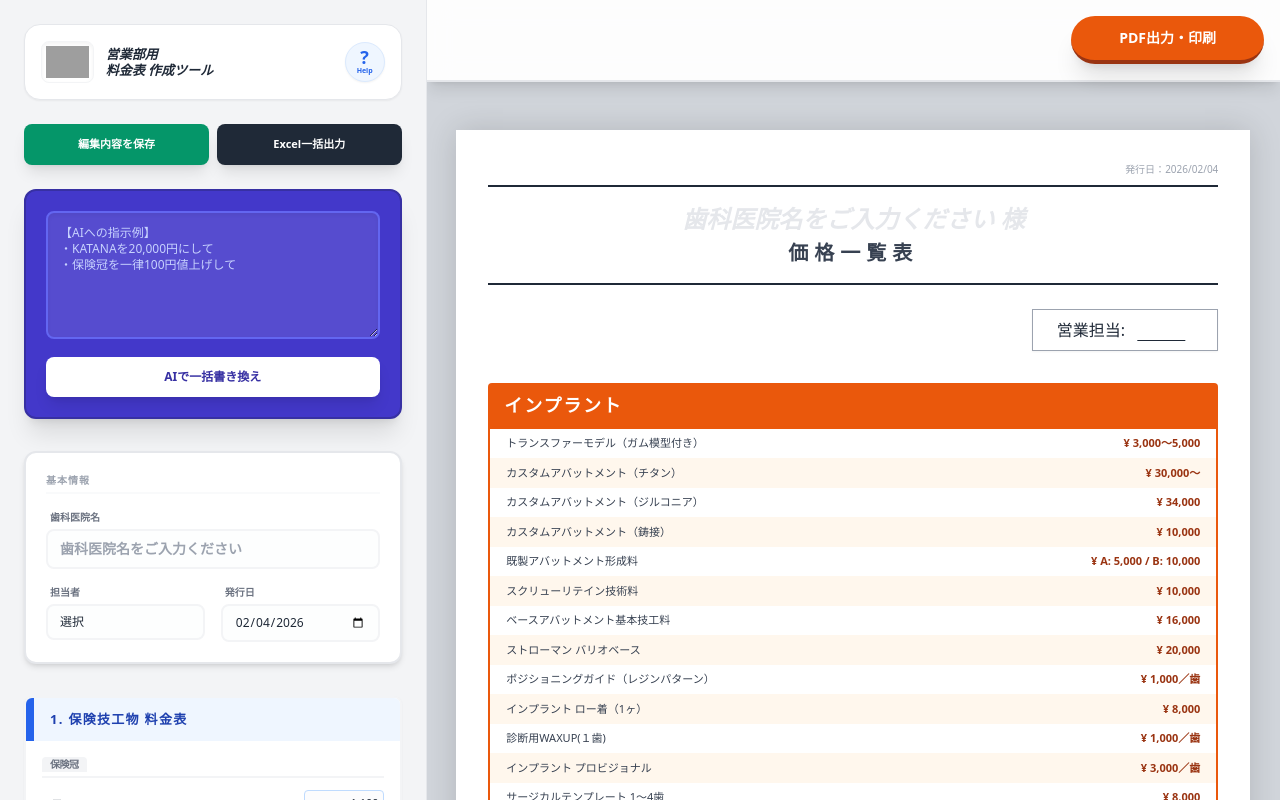
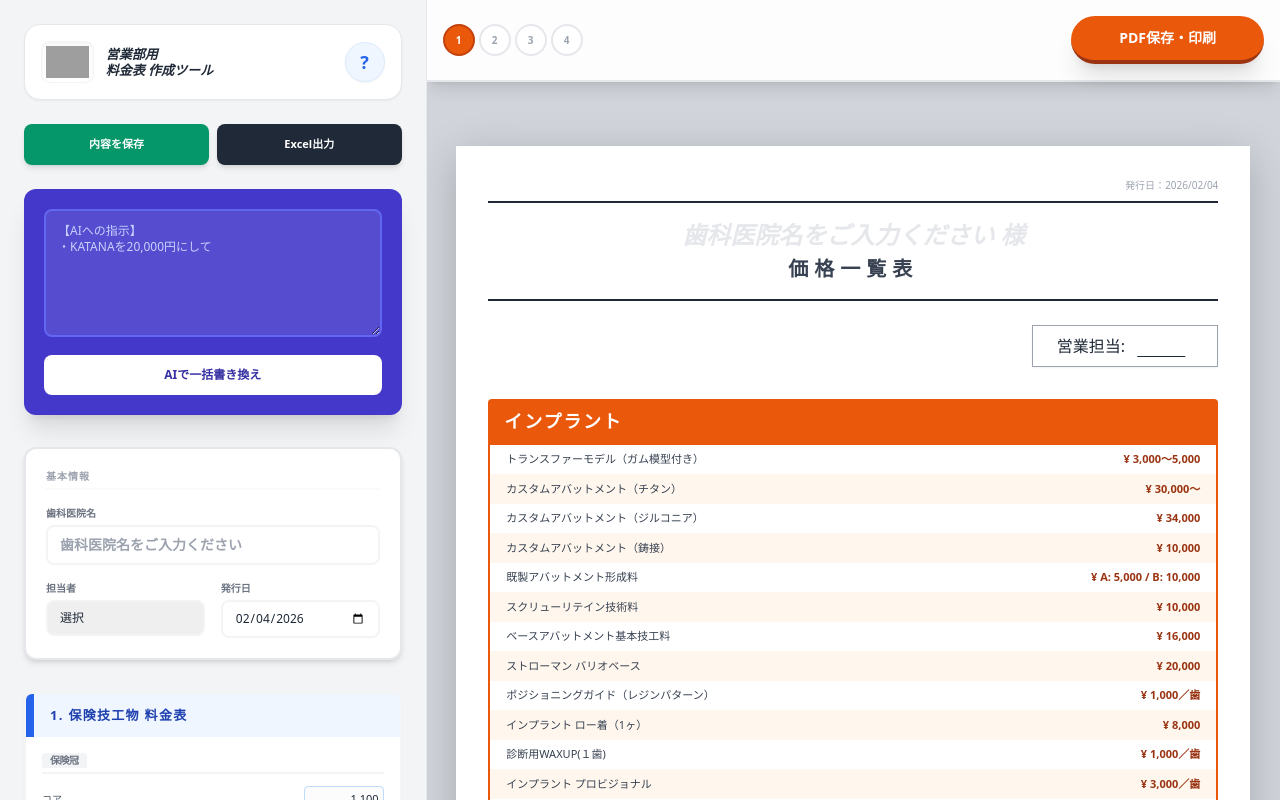
Before and after one commit to mystarz260116/mystarz-pricelist, a React (Vite) app: page / in a window 1280 px wide. Built offline with nearby package versions, Linux system fonts and the light colour scheme; grey boxes are pictures that could not be loaded.

Commit message:
feat: Add mobile preview page navigation
Implements functionality to navigate through preview pages on mobile devices.
This includes state management for the current preview page and corresponding UI adjustments for displaying only the active page.

```diff
--- a/App.tsx
+++ b/App.tsx
@@ -1,3 +1,4 @@
+
 import React, { useState, useCallback, useEffect } from 'react';
 import { PriceListData, PriceCategory } from './types';
 import { INITIAL_PRICE_DATA } from './constants';
@@ -15,8 +16,9 @@ const App: React.FC = () => {
   const [showEditor, setShowEditor] = useState(true);
   const [showGuide, setShowGuide] = useState(false);
   const [savedLists, setSavedLists] = useState<PriceListData[]>([]);
-  // モバイル用の表示モード切り替え ('edit' or 'preview')
   const [mobileViewMode, setMobileViewMode] = useState<'edit' | 'preview'>('edit');
+  // スマホプレビュー時の現在のページ番号
+  const [previewPage, setPreviewPage] = useState(0);
 
   useEffect(() => {
     const stored = localStorage.getItem(STORAGE_KEY);
@@ -77,7 +79,7 @@ const App: React.FC = () => {
   const handleLoadClinic = (clinicData: PriceListData) => {
     if (confirm(`${clinicData.clinic.name} のデータを読み込みますか？`)) {
       setData(JSON.parse(JSON.stringify(clinicData)));
-      setMobileViewMode('edit'); // 読み込み時は編集画面へ
+      setMobileViewMode('edit');
     }
   };
 
@@ -187,12 +189,6 @@ const App: React.FC = () => {
   const implantCategories = data.categories.filter(c => c.id === 'implant');
   const privateDentureCategories = data.categories.filter(c => ['private-gishi-basic', 'private-gishi-nonclasp', 'private-gishi-metal', 'private-gishi-options', 'private-gishi-others'].includes(c.id));
 
-  const samplePrompts = [
-    { label: "価格を特定変更", text: "KATANAを20000円、レイヤリングを28000円に変更して" },
-    { label: "一律値上げ", text: "保険冠の項目をすべて一律100円値上げして" },
-    { label: "医院/担当者変更", text: "担当者を寺町さんに変更して、発行日を明日に設定" }
-  ];
-
   return (
     <div className="flex flex-col md:flex-row min-h-screen overflow-x-hidden bg-gray-100">
       {/* 使い方ガイドモーダル */}
@@ -200,42 +196,28 @@ const App: React.FC = () => {
         <div className="fixed inset-0 z-[100] bg-black/60 backdrop-blur-sm flex items-center justify-center p-4">
           <div className="bg-white rounded-3xl w-full max-w-2xl max-h-[90vh] overflow-y-auto shadow-2xl border border-white/20">
             <div className="sticky top-0 bg-white border-b p-6 flex justify-between items-center z-10 rounded-t-3xl">
-              <h2 className="text-xl font-black text-gray-800 flex items-center gap-2">使い方ガイド <span className="text-xs bg-gray-100 px-2 py-1 rounded-full text-gray-400 font-bold italic text-blue-500">Free Ver.</span></h2>
-              <button onClick={() => setShowGuide(false)} className="w-10 h-10 flex items-center justify-center rounded-full bg-gray-100 hover:bg-gray-200 text-gray-600 text-2xl font-bold transition-transform active:scale-90">×</button>
+              <h2 className="text-xl font-black text-gray-800">使い方ガイド</h2>
+              <button onClick={() => setShowGuide(false)} className="w-10 h-10 flex items-center justify-center rounded-full bg-gray-100 text-2xl font-bold transition-transform active:scale-90">×</button>
             </div>
-            <div className="p-8 space-y-10">
-              <section className="bg-blue-50 p-6 rounded-2xl border border-blue-100 space-y-3">
-                <h3 className="font-black text-blue-800 text-lg flex items-center gap-2">🎯 導入の背景と目的</h3>
-                <p className="text-sm text-blue-900/80 leading-relaxed font-medium">事務・営業双方の負担を最小化することを目的としています。</p>
-              </section>
-              <section className="space-y-6">
-                <div className="flex items-center gap-3">
-                  <div className="w-8 h-8 rounded-full bg-orange-600 text-white flex items-center justify-center font-bold shadow-md">3</div>
-                  <h3 className="font-bold text-gray-800 text-lg">PDF出力と送付のステップ 📄</h3>
-                </div>
-                <div className="pl-11 space-y-4">
-                  <div className="bg-gray-50 border rounded-xl p-4 space-y-2 font-bold text-xs text-gray-700">
-                    <p className="text-orange-600">【最重要】設定を開き、「背景のグラフィック」にチェックを入れる ✅</p>
-                  </div>
-                </div>
-              </section>
+            <div className="p-8 space-y-6">
+              <p className="text-sm font-medium">スマホでのプレビュー確認は、下部のタブで「確認・出力」を選択してください。ページが大きく表示されます。</p>
             </div>
           </div>
         </div>
       )}
 
       {/* モバイル用タブ切り替え（最下部固定） */}
-      <div className="md:hidden fixed bottom-0 left-0 right-0 bg-white border-t border-gray-200 z-[60] flex shadow-[0_-4px_10px_rgba(0,0,0,0.05)] no-print">
+      <div className="md:hidden fixed bottom-0 left-0 right-0 bg-white border-t border-gray-200 z-[60] flex shadow-[0_-4px_15px_rgba(0,0,0,0.1)] no-print">
         <button
           onClick={() => setMobileViewMode('edit')}
-          className={`flex-1 py-3 text-sm font-black flex flex-col items-center gap-1 transition-colors ${mobileViewMode === 'edit' ? 'text-blue-600 bg-blue-50' : 'text-gray-400'}`}
+          className={`flex-1 py-3 text-sm font-black flex flex-col items-center gap-1 transition-all ${mobileViewMode === 'edit' ? 'text-blue-600 bg-blue-50' : 'text-gray-400'}`}
         >
           <span className="text-xl">✏️</span>
-          <span>編集する</span>
+          <span>編集</span>
         </button>
         <button
           onClick={() => setMobileViewMode('preview')}
-          className={`flex-1 py-3 text-sm font-black flex flex-col items-center gap-1 transition-colors ${mobileViewMode === 'preview' ? 'text-orange-600 bg-orange-50' : 'text-gray-400'}`}
+          className={`flex-1 py-3 text-sm font-black flex flex-col items-center gap-1 transition-all ${mobileViewMode === 'preview' ? 'text-orange-600 bg-orange-50' : 'text-gray-400'}`}
         >
           <span className="text-xl">📄</span>
           <span>確認・出力</span>
@@ -253,27 +235,26 @@ const App: React.FC = () => {
               <h1 className="text-[13px] font-black text-gray-800 italic leading-tight">営業部用<br/>料金表 作成ツール</h1>
             </div>
           </div>
-          <button onClick={() => setShowGuide(true)} className="w-10 h-10 flex flex-col items-center justify-center bg-blue-50 hover:bg-blue-100 text-blue-600 rounded-full transition-all border border-blue-100 shadow-sm transform active:scale-90">
-            <span className="text-lg font-bold leading-none">?</span>
-            <span className="text-[7px] font-black">Help</span>
+          <button onClick={() => setShowGuide(true)} className="w-10 h-10 flex flex-col items-center justify-center bg-blue-50 text-blue-600 rounded-full border border-blue-100 shadow-sm active:scale-90">
+            <span className="text-lg font-bold">?</span>
           </button>
         </div>
 
         <div className="grid grid-cols-2 gap-2 mb-6">
-          <button onClick={handleSaveClinic} className="bg-emerald-600 hover:bg-emerald-700 text-white py-3 px-2 rounded-lg text-[11px] font-bold shadow-lg transition-all flex items-center justify-center gap-1.5 transform active:scale-95">編集内容を保存</button>
-          <button onClick={handleExportExcel} className="bg-gray-800 hover:bg-black text-white py-3 px-2 rounded-lg text-[11px] font-bold shadow-lg transition-all flex items-center justify-center gap-1.5 transform active:scale-95">Excel一括出力</button>
+          <button onClick={handleSaveClinic} className="bg-emerald-600 text-white py-3 rounded-lg text-[11px] font-bold shadow-md active:scale-95">内容を保存</button>
+          <button onClick={handleExportExcel} className="bg-gray-800 text-white py-3 rounded-lg text-[11px] font-bold shadow-md active:scale-95">Excel出力</button>
         </div>
 
         {/* AI アシスタント */}
-        <div className="mb-8 bg-indigo-700 p-5 rounded-xl shadow-xl border-2 border-indigo-800">
+        <div className="mb-8 bg-indigo-700 p-5 rounded-xl shadow-xl">
           <textarea
-            className="w-full border-indigo-500 bg-white/10 text-white border-2 rounded-lg p-3 text-xs h-32 mb-3 focus:ring-2 focus:ring-white outline-none placeholder-indigo-200 shadow-inner"
-            placeholder={"【AIへの指示例】\n・KATANAを20,000円にして\n・保険冠を一律100円値上げして"}
+            className="w-full bg-white/10 text-white border-2 border-indigo-500 rounded-lg p-3 text-xs h-32 mb-3 outline-none placeholder-indigo-200"
+            placeholder={"【AIへの指示】\n・KATANAを20,000円にして"}
             value={memo}
             onChange={(e) => setMemo(e.target.value)}
           />
-          <button onClick={handleUpdateMemo} disabled={isProcessing} className={`w-full py-3 rounded-lg text-xs font-black shadow-lg transition-all transform active:scale-95 ${isProcessing ? 'bg-indigo-300 text-indigo-500 cursor-not-allowed' : 'bg-white text-indigo-800 hover:bg-indigo-50'}`}>
-            {isProcessing ? 'AI解析中...' : 'AIで一括書き換え'}
+          <button onClick={handleUpdateMemo} disabled={isProcessing} className={`w-full py-3 rounded-lg text-xs font-black bg-white text-indigo-800 active:scale-95 transition-all ${isProcessing ? 'opacity-50' : ''}`}>
+            {isProcessing ? '解析中...' : 'AIで一括書き換え'}
           </button>
         </div>
 
@@ -281,20 +262,20 @@ const App: React.FC = () => {
           <h2 className="text-[10px] font-black text-gray-400 mb-4 tracking-widest uppercase border-b-2 border-gray-50 pb-1">基本情報</h2>
           <div className="space-y-4">
             <div>
-               <label className="block text-[10px] text-gray-500 font-bold mb-1 ml-1">歯科医院名</label>
-               <input type="text" className="w-full border-2 rounded-lg px-3 py-2 text-sm font-bold border-gray-100 bg-gray-50/30 outline-none focus:ring-2 focus:ring-blue-500" placeholder="歯科医院名をご入力ください" value={data.clinic.name} onChange={(e) => setData({...data, clinic: {...data.clinic, name: e.target.value}})} />
+               <label className="block text-[10px] text-gray-500 font-bold mb-1">歯科医院名</label>
+               <input type="text" className="w-full border-2 rounded-lg px-3 py-2 text-sm font-bold border-gray-100 outline-none focus:ring-2 focus:ring-blue-500" placeholder="歯科医院名をご入力ください" value={data.clinic.name} onChange={(e) => setData({...data, clinic: {...data.clinic, name: e.target.value}})} />
             </div>
             <div className="grid grid-cols-2 gap-4">
               <div>
-                <label className="block text-[10px] text-gray-500 font-bold mb-1 ml-1">担当者</label>
-                <select className="w-full border-2 rounded-lg px-3 py-2 text-xs border-gray-100 bg-gray-50/30 outline-none focus:ring-2 focus:ring-blue-500 appearance-none cursor-pointer" value={data.clinic.representative} onChange={(e) => setData({...data, clinic: {...data.clinic, representative: e.target.value}})}>
+                <label className="block text-[10px] text-gray-500 font-bold mb-1">担当者</label>
+                <select className="w-full border-2 rounded-lg px-3 py-2 text-xs border-gray-100 outline-none appearance-none" value={data.clinic.representative} onChange={(e) => setData({...data, clinic: {...data.clinic, representative: e.target.value}})}>
                   <option value="">選択</option>
                   <option value="寺町">寺町</option><option value="小山">小山</option><option value="今井">今井</option><option value="松井">松井</option>
                 </select>
               </div>
               <div>
-                <label className="block text-[10px] text-gray-500 font-bold mb-1 ml-1">発行日</label>
-                <input type="date" className="w-full border-2 rounded-lg px-3 py-2 text-xs border-gray-100 bg-gray-50/30 outline-none focus:ring-2 focus:ring-blue-500" value={data.clinic.publishDate} onChange={(e) => setData({...data, clinic: {...data.clinic, publishDate: e.target.value}})} />
+                <label className="block text-[10px] text-gray-500 font-bold mb-1">発行日</label>
+                <input type="date" className="w-full border-2 rounded-lg px-3 py-2 text-xs border-gray-100 outline-none" value={data.clinic.publishDate} onChange={(e) => setData({...data, clinic: {...data.clinic, publishDate: e.target.value}})} />
               </div>
             </div>
           </div>
@@ -306,15 +287,15 @@ const App: React.FC = () => {
         {renderCategoryGroup("4. 自費義歯料金一覧", privateDentureCategories, "orange")}
 
         {/* 保存済みリスト */}
-        <div className="mt-12 pt-8 border-t-4 border-gray-300">
-          <h2 className="text-xs font-black text-gray-800 mb-4 tracking-widest uppercase">保存済み医院リスト</h2>
-          <div className="max-h-60 overflow-y-auto border-2 border-gray-200 rounded-xl bg-white shadow-inner">
+        <div className="mt-12 pt-8 border-t-2 border-gray-200 pb-12">
+          <h2 className="text-xs font-black text-gray-800 mb-4 tracking-widest uppercase">保存履歴</h2>
+          <div className="max-h-60 overflow-y-auto border-2 border-gray-200 rounded-xl bg-white">
             {savedLists.length === 0 ? <div className="p-8 text-center text-[10px] text-gray-400">履歴なし</div> : (
               <ul className="divide-y divide-gray-100">
                 {savedLists.map((list, i) => (
-                  <li key={i} className="p-3 hover:bg-emerald-50 cursor-pointer transition-colors" onClick={() => handleLoadClinic(list)}>
+                  <li key={i} className="p-3 hover:bg-emerald-50 cursor-pointer" onClick={() => handleLoadClinic(list)}>
                     <div className="text-[11px] font-black text-gray-700">{list.clinic.name}</div>
-                    <div className="text-[9px] text-gray-400">{list.clinic.publishDate} / {list.clinic.representative}</div>
+                    <div className="text-[9px] text-gray-400">{list.clinic.publishDate}</div>
                   </li>
                 ))}
               </ul>
@@ -324,20 +305,48 @@ const App: React.FC = () => {
       </div>
 
       {/* 右メインエリア（プレビュー） */}
-      <div className={`flex-1 relative bg-gray-300 overflow-y-auto print:overflow-visible print:bg-white h-screen print:h-auto md:block ${mobileViewMode === 'edit' ? 'hidden' : 'block'} pb-24 md:pb-0`}>
+      <div className={`flex-1 relative bg-gray-900 md:bg-gray-300 overflow-y-auto print:overflow-visible print:bg-white h-screen print:h-auto md:block ${mobileViewMode === 'edit' ? 'hidden' : 'block'} pb-32 md:pb-0`}>
         <div className="no-print sticky top-0 bg-white/95 backdrop-blur-md border-b-2 border-gray-200 p-4 z-50 flex justify-between items-center shadow-lg">
-          <button onClick={() => setMobileViewMode('edit')} className="md:hidden px-4 py-2 bg-gray-100 border-2 border-gray-300 rounded-lg text-[10px] font-black">← 戻って修正</button>
-          <div className="hidden md:block"></div>
+          <div className="flex gap-2">
+            <button onClick={() => setMobileViewMode('edit')} className="md:hidden px-4 py-2 bg-gray-100 border-2 border-gray-300 rounded-lg text-[10px] font-black">← 編集に戻る</button>
+            <div className="hidden md:flex gap-1">
+              {[0, 1, 2, 3].map(p => (
+                <button key={p} onClick={() => setPreviewPage(p)} className={`w-8 h-8 rounded-full text-[10px] font-bold border-2 ${previewPage === p ? 'bg-orange-600 text-white border-orange-700' : 'bg-white text-gray-400 border-gray-200'}`}>{p+1}</button>
+              ))}
+            </div>
+          </div>
           <button
             onClick={handlePrint}
             disabled={isPrinting}
-            className={`bg-orange-600 text-white px-8 md:px-12 py-3 rounded-full shadow-xl hover:bg-orange-700 font-black text-sm transition-all border-b-4 border-orange-800 active:border-b-0 active:translate-y-1 ${isPrinting ? 'opacity-70 cursor-not-allowed' : ''}`}
+            className={`bg-orange-600 text-white px-8 md:px-12 py-3 rounded-full shadow-xl hover:bg-orange-700 font-black text-sm transition-all border-b-4 border-orange-800 active:border-b-0 active:translate-y-1 ${isPrinting ? 'opacity-70' : ''}`}
           >
-            {isPrinting ? '準備中...' : 'PDF出力・印刷'}
+            {isPrinting ? 'PDF生成中...' : 'PDF保存・印刷'}
           </button>
         </div>
-        <div className="flex justify-center p-4 print:p-0 print:block">
-          <PriceListRenderer data={data} />
+
+        {/* モバイル用ページ切り替え（プレビュー画面時のみ） */}
+        <div className="md:hidden no-print flex justify-center gap-4 my-4">
+           {[0, 1, 2, 3].map(p => (
+             <button
+               key={p}
+               onClick={() => setPreviewPage(p)}
+               className={`px-4 py-2 rounded-lg font-black text-xs transition-all ${previewPage === p ? 'bg-white text-orange-600 shadow-lg' : 'bg-gray-800 text-gray-500'}`}
+             >
+               P{p+1}
+             </button>
+           ))}
+        </div>
+
+        <div className="flex flex-col items-center justify-start p-4 md:p-8 print:p-0 print:block">
+          {/* PriceListRenderer自体を渡すが、CSSで制御 */}
+          <div className={`mobile-preview-container page-index-${previewPage}`}>
+            <PriceListRenderer data={data} />
+          </div>
+        </div>
+
+        <div className="md:hidden no-print text-center text-gray-500 text-[10px] font-bold py-8">
+          - ページ {previewPage + 1} / 4 -<br/>
+          ( 左右にスワイプはできません。上のボタンで切り替えてください )
         </div>
       </div>
     </div>
--- a/index.css
+++ b/index.css
@@ -1,3 +1,4 @@
+
 @tailwind base;
 @tailwind components;
 @tailwind utilities;
@@ -13,6 +14,7 @@
   --a4-base-height: 1123px;
 }
 
+/* A4ページ全体のラッパー */
 .responsive-a4-wrapper {
   position: relative;
   width: var(--a4-base-width);
@@ -20,46 +22,64 @@
   margin-bottom: 2rem;
   flex-shrink: 0;
   transform-origin: top center;
+  background: white;
 }
 
 .a4-page {
   width: var(--a4-base-width);
   height: var(--a4-base-height);
   background: white;
-  box-shadow: 0 0 30px rgba(0,0,0,0.15);
+  box-shadow: 0 10px 40px rgba(0,0,0,0.2);
   position: relative;
   overflow: hidden;
   -webkit-print-color-adjust: exact !important;
   print-color-adjust: exact !important;
 }
 
-/* モバイル対応：画面幅に合わせてスケール */
+/* スマホ表示時の改善 */
 @media (max-width: 820px) {
-  .responsive-a4-wrapper {
-    /* 画面端に少し余裕を持たせる(0.95倍) */
-    --current-width: calc(100vw - 2rem);
+  /* プレビューコンテナ全体の挙動 */
+  .mobile-preview-container {
+    width: 100%;
+    display: flex;
+    flex-direction: column;
+    align-items: center;
+    position: relative;
+    /* 全てのページを重ねて、選択中だけ表示する */
+  }
+
+  /* 非表示のページは高さを0にして完全に消す */
+  .mobile-preview-container .responsive-a4-wrapper {
+    display: none;
+    margin-bottom: 0;
+  }
+
+  /* ページ番号に応じた表示切り替え */
+  .mobile-preview-container.page-index-0 .responsive-a4-wrapper:nth-child(1),
+  .mobile-preview-container.page-index-1 .responsive-a4-wrapper:nth-child(2),
+  .mobile-preview-container.page-index-2 .responsive-a4-wrapper:nth-child(3),
+  .mobile-preview-container.page-index-3 .responsive-a4-wrapper:nth-child(4) {
+    display: block;
+    --current-width: calc(100vw - 2.5rem);
     --scale-factor: calc(var(--current-width) / var(--a4-base-width));
 
     width: var(--current-width);
-    /* 変換後の実際の高さをコンテナに持たせることで見切れを防ぐ */
     height: calc(var(--a4-base-height) * var(--scale-factor));
-    margin-bottom: 1rem;
-    display: flex;
-    justify-content: center;
+    transform: none; /* 親コンテナで見切れ計算を完結させる */
   }
 
-  .a4-page {
+  .mobile-preview-container .a4-page {
     position: absolute;
     top: 0;
-    left: 50%;
-    transform-origin: top center;
-    transform: translateX(-50%) scale(var(--scale-factor));
-    box-shadow: 0 0 10px rgba(0,0,0,0.1);
+    left: 0;
+    transform: scale(var(--scale-factor));
+    transform-origin: top left;
+    box-shadow: 0 4px 20px rgba(0,0,0,0.5);
   }
 }
 
 @media print {
-  html, body, #root, .flex-1, .overflow-y-auto {
+  html, body, #root {
     height: auto !important;
     overflow: visible !important;
     position: static !important;
@@ -70,12 +90,14 @@
     display: none !important;
   }
 
-  .responsive-a4-wrapper {
+  /* 印刷時は全てのページを順に表示 */
+  .mobile-preview-container .responsive-a4-wrapper {
+    display: block !important;
     width: 210mm !important;
     height: 297mm !important;
     margin: 0 !important;
     padding: 0 !important;
-    display: block !important;
+    transform: none !important;
     page-break-after: always;
   }
 
```
